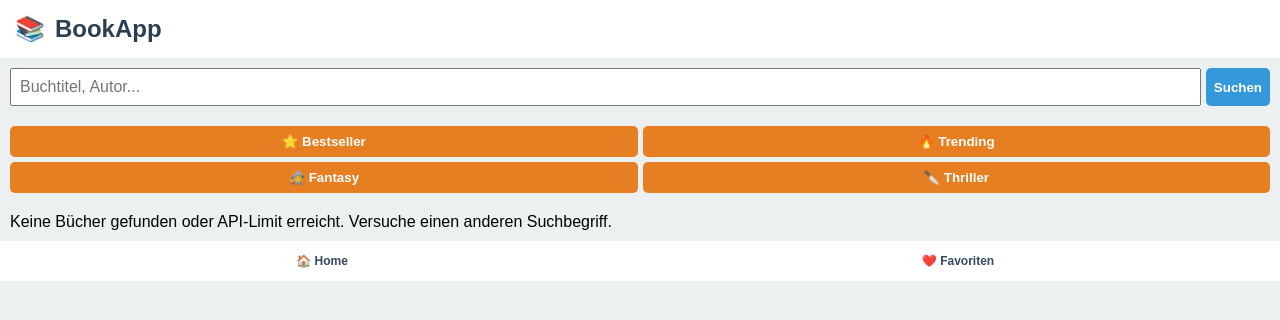
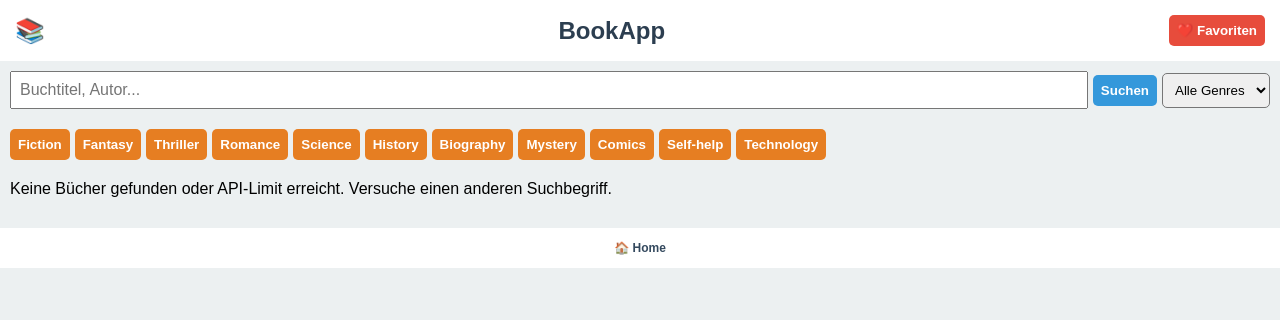
Before and after one commit to xaver1234/Bookshelf, a plain HTML site: page Index.html in a window 1280 px wide. Both pictures are taken after a click on the button "❤️ Favoriten". Drawn offline with Linux system fonts and the light colour scheme.

Commit message:
Update Index.html

```diff
--- a/Index.html
+++ b/Index.html
@@ -6,13 +6,13 @@
 <title>BookApp</title>
 <style>
 body { font-family: sans-serif; margin:0; padding:0; background:#ecf0f1; }
-header { background:#fff; padding:15px; font-size:24px; color:#2c3e50; font-weight:bold; display:flex; align-items:center; }
+header { background:#fff; padding:15px; font-size:24px; color:#2c3e50; font-weight:bold; display:flex; align-items:center; justify-content:space-between; }
 header span { margin-left:10px; }
-#searchBar { display:flex; padding:10px; gap:5px; }
+#searchBar { display:flex; padding:10px; gap:5px; align-items:center; }
 #searchInput { flex:1; padding:8px; font-size:16px; }
 button { cursor:pointer; padding:8px; border:none; border-radius:5px; color:#fff; font-weight:bold; }
-.menu { display:grid; grid-template-columns:1fr 1fr; gap:5px; padding:10px; }
-.menu button { background:#e67e22; }
+.menu { display:flex; gap:5px; padding:10px; overflow-x:auto; }
+.menu button { background:#e67e22; flex-shrink:0; }
 #bookList { padding:10px; display:flex; flex-direction:column; gap:10px; }
 .bookCard { display:flex; background:#fff; border-radius:12px; overflow:hidden; box-shadow:0 2px 5px rgba(0,0,0,0.1); }
 .bookCard img { width:100px; object-fit:cover; }
@@ -20,36 +20,56 @@ button { cursor:pointer; padding:8px; border:none; border-radius:5px; color:#fff
 .bookInfo .title { font-weight:bold; font-size:16px; color:#2c3e50; }
 .bookInfo .author { color:#7f8c8d; }
 .bookInfo .price { color:#27ae60; }
+#pagination { display:flex; justify-content:center; gap:10px; padding:10px; }
 footer { display:flex; gap:2px; padding:5px; background:#fff; }
 footer button { flex:1; background:transparent; color:#34495e; font-size:12px; }
 </style>
 </head>
 <body>
 
-<header>📚 <span>BookApp</span></header>
+<header>
+  📚 <span>BookApp</span>
+  <button id="favBtn" style="background:#e74c3c;">❤️ Favoriten</button>
+</header>
 
 <div id="searchBar">
 <input type="text" id="searchInput" placeholder="Buchtitel, Autor..." />
 <button id="searchBtn" style="background:#3498db;">Suchen</button>
+<select id="genreSelect" style="padding:8px; border-radius:5px;">
+  <option value="">Alle Genres</option>
+  <option value="subject:fiction">Fiction</option>
+  <option value="subject:fantasy">Fantasy</option>
+  <option value="subject:thriller">Thriller</option>
+  <option value="subject:romance">Romance</option>
+  <option value="subject:science">Science</option>
+  <option value="subject:history">History</option>
+  <option value="subject:biography">Biography</option>
+  <option value="subject:mystery">Mystery</option>
+  <option value="subject:comics">Comics</option>
+  <option value="subject:self-help">Self-Help</option>
+  <option value="subject:technology">Technology</option>
+</select>
 </div>
 
-<div class="menu">
-<button id="bestBtn">⭐ Bestseller</button>
-<button id="trendBtn">🔥 Trending</button>
-<button id="fantasyBtn">🧙 Fantasy</button>
-<button id="thrillerBtn">🔪 Thriller</button>
+<div class="menu" id="genreMenu">
+<!-- Buttons für beliebte Genres -->
 </div>
 
 <div id="bookList"></div>
+<div id="pagination"></div>
 
 <footer>
 <button id="homeBtn">🏠 Home</button>
-<button id="favBtn">❤️ Favoriten</button>
 </footer>
 
 <script>
 const API_KEY = "AIzaSyBNQimCLKzMGe2R28r7Q3AHCG9Nzyu4ikI";
 let favorites = JSON.parse(localStorage.getItem('favorites')||'[]');
+
+let currentQuery = "";
+let currentPage = 1;
+const maxPage = 20;
+const resultsPerPage = 20;
 
 function parseBooks(data){
     return (data.items||[]).map(item=>{
@@ -76,9 +96,10 @@ function parseBooks(data){
     });
 }
 
-async function searchBooks(query){
+async function searchBooks(query, page=1){
     try {
-        const url = `https://www.googleapis.com/books/v1/volumes?q=${encodeURIComponent(query)}&langRestrict=de&maxResults=20&printType=books&key=${API_KEY}`;
+        const startIndex = (page-1)*resultsPerPage;
+        const url = `https://www.googleapis.com/books/v1/volumes?q=${encodeURIComponent(query)}&langRestrict=de&maxResults=${resultsPerPage}&startIndex=${startIndex}&printType=books&key=${API_KEY}`;
         const res = await fetch(url);
         if(!res.ok) throw new Error("Fehler bei der API-Abfrage");
         const data = await res.json();
@@ -94,6 +115,7 @@ function showBooks(books){
     container.innerHTML='';
     if(!books.length){
         container.innerHTML='<div>Keine Bücher gefunden oder API-Limit erreicht. Versuche einen anderen Suchbegriff.</div>';
+        document.getElementById('pagination').innerHTML='';
         return;
     }
     books.forEach(book=>{
@@ -122,17 +144,52 @@ function showBooks(books){
         };
         container.appendChild(card);
     });
+
+    // Pagination
+    const pagination = document.getElementById('pagination');
+    pagination.innerHTML='';
+    if(currentPage>1){
+        const prev = document.createElement('button');
+        prev.innerText='⬅ Zurück';
+        prev.onclick=()=>{ currentPage--; searchBooks(currentQuery, currentPage).then(showBooks); };
+        pagination.appendChild(prev);
+    }
+    if(currentPage<maxPage){
+        const next = document.createElement('button');
+        next.innerText='➡ Weiter';
+        next.onclick=()=>{ currentPage++; searchBooks(currentQuery, currentPage).then(showBooks); };
+        pagination.appendChild(next);
+    }
 }
 
 // Event Listeners
-document.getElementById('searchBtn').onclick=()=>{ searchBooks(document.getElementById('searchInput').value).then(showBooks); }
-document.getElementById('bestBtn').onclick=()=>{ searchBooks("bestseller").then(showBooks); }
-document.getElementById('trendBtn').onclick=()=>{ searchBooks("2025").then(showBooks); }
-document.getElementById('fantasyBtn').onclick=()=>{ searchBooks("subject:fantasy").then(showBooks); }
-document.getElementById('thrillerBtn').onclick=()=>{ searchBooks("subject:thriller").then(showBooks); }
+function startSearch(query){
+    currentQuery = query;
+    currentPage = 1;
+    searchBooks(query, currentPage).then(showBooks);
+}
 
-document.getElementById('favBtn').onclick=()=>{ showBooks(favorites); }
-document.getElementById('homeBtn').onclick=()=>{ document.getElementById('bookList').innerHTML=''; }
+document.getElementById('searchBtn').onclick=()=>{
+    const genre = document.getElementById('genreSelect').value;
+    const searchTerm = document.getElementById('searchInput').value;
+    startSearch(genre ? `${searchTerm} ${genre}` : searchTerm);
+}
+
+// Genre Buttons Menü
+const genres = ["fiction","fantasy","thriller","romance","science","history","biography","mystery","comics","self-help","technology"];
+const menu = document.getElementById('genreMenu');
+genres.forEach(g=>{
+    const btn = document.createElement('button');
+    btn.innerText = g.charAt(0).toUpperCase() + g.slice(1);
+    btn.onclick = ()=>{ startSearch(`subject:${g}`); }
+    menu.appendChild(btn);
+});
+
+// Favoriten Button oben rechts
+document.getElementById('favBtn').onclick=()=>{ showBooks(favorites); document.getElementById('pagination').innerHTML=''; }
+
+// Home Button
+document.getElementById('homeBtn').onclick=()=>{ document.getElementById('bookList').innerHTML=''; document.getElementById('pagination').innerHTML=''; }
 </script>
 
 </body>
```
